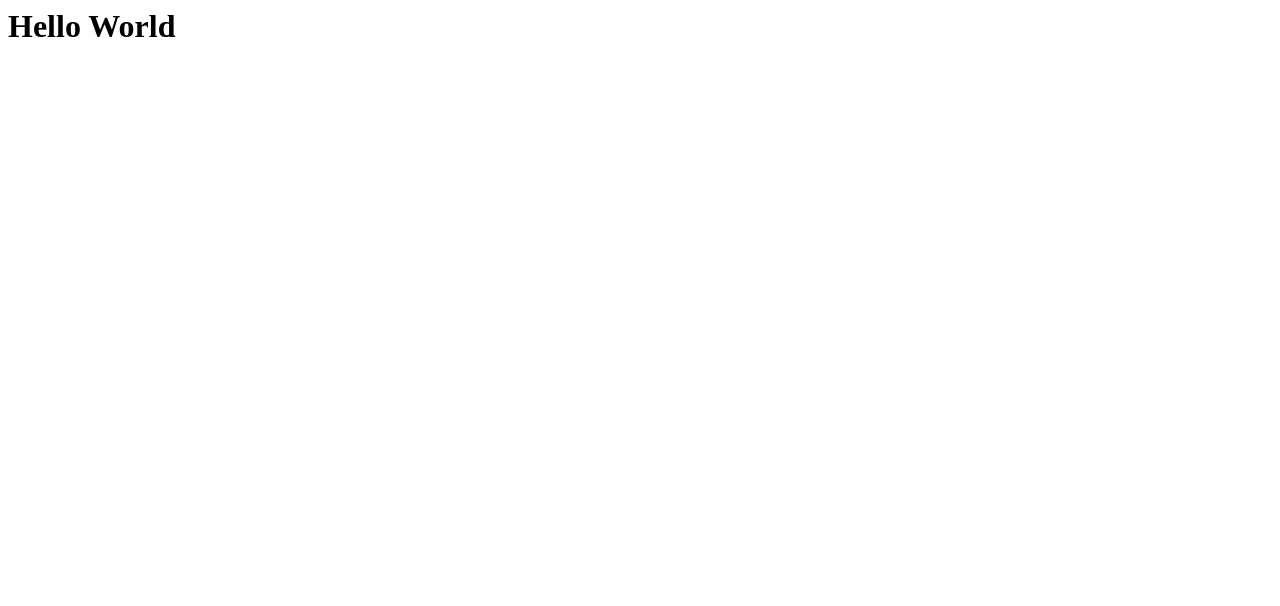
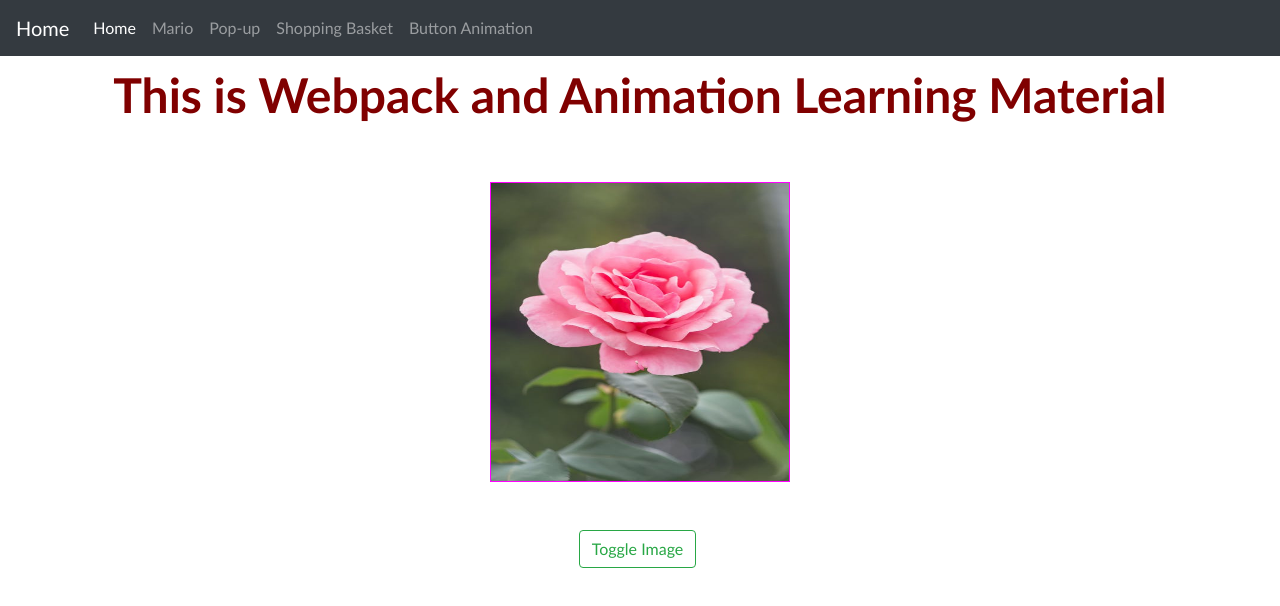
Before and after one commit to mikohan/animationtest.github.io, a plain HTML site: page index.html in a window 1280 px wide. Drawn offline with Linux system fonts and the light colour scheme.

Commit message:
Add files via upload

```diff
--- a/index.html
+++ b/index.html
@@ -1 +1 @@
-<h1>Hello World</h1>
+<!doctype html><html lang="en"><head><meta charset="UTF-8"><meta name="viewport" content="width=device-width,initial-scale=1"><title>Rus Webpack Second Attempt</title><link href="/assets/css/vendors.a8fbdc1751c18f9d7d6b.css" rel="stylesheet"><link href="/assets/css/app.a8fbdc1751c18f9d7d6b.css" rel="stylesheet"></head><div id="app"><navbar></navbar><body><div class="container"><div class="row"><div class="col-12"><h1>This is Webpack and Animation Learning Material</h1></div></div><div class="row"><div class="col-12"><example></example></div></div></div></body></div><script src="/assets/js/vendors.a8fbdc1751c18f9d7d6b.js"></script><script src="/assets/js/app.a8fbdc1751c18f9d7d6b.js"></script></html>
```
